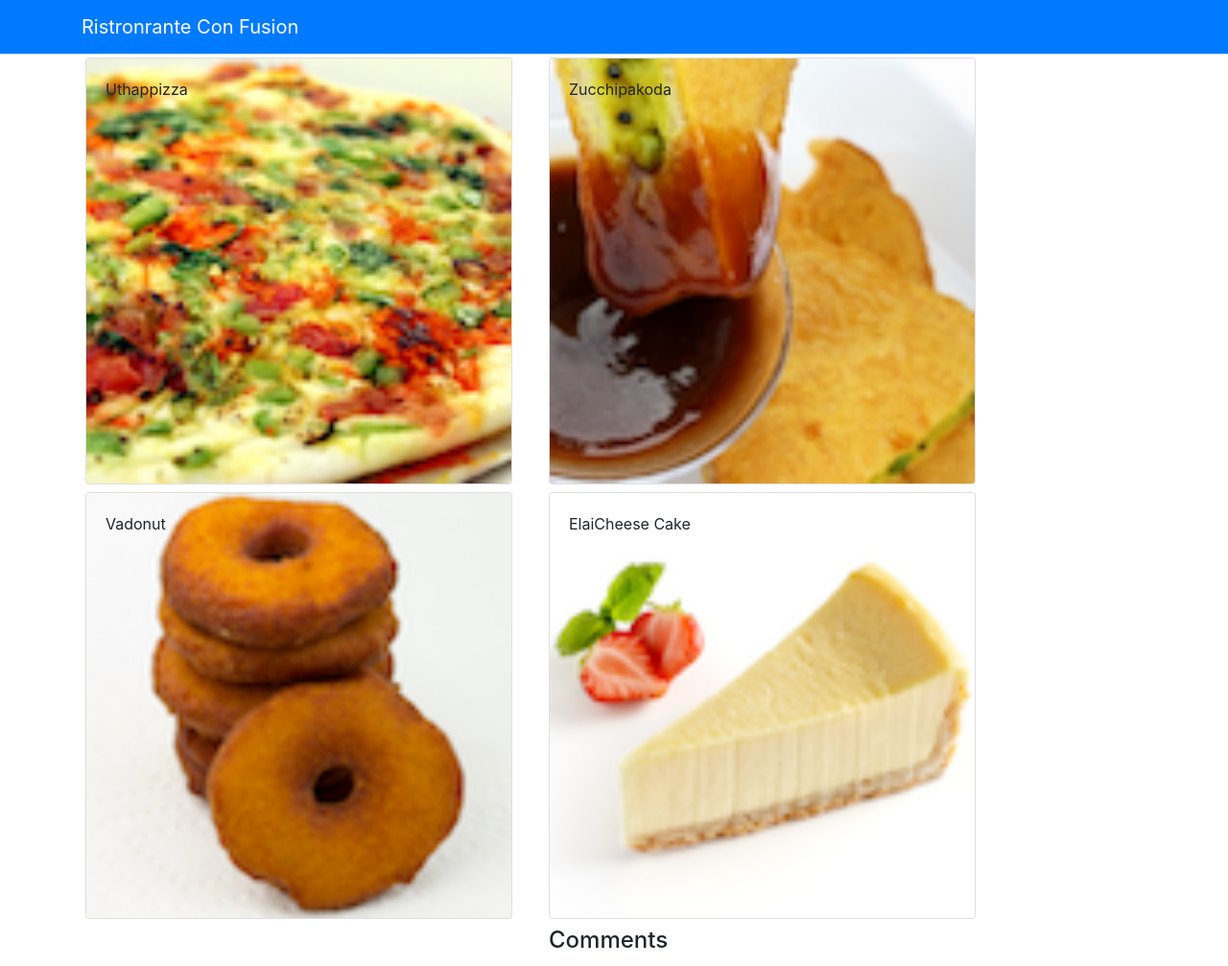
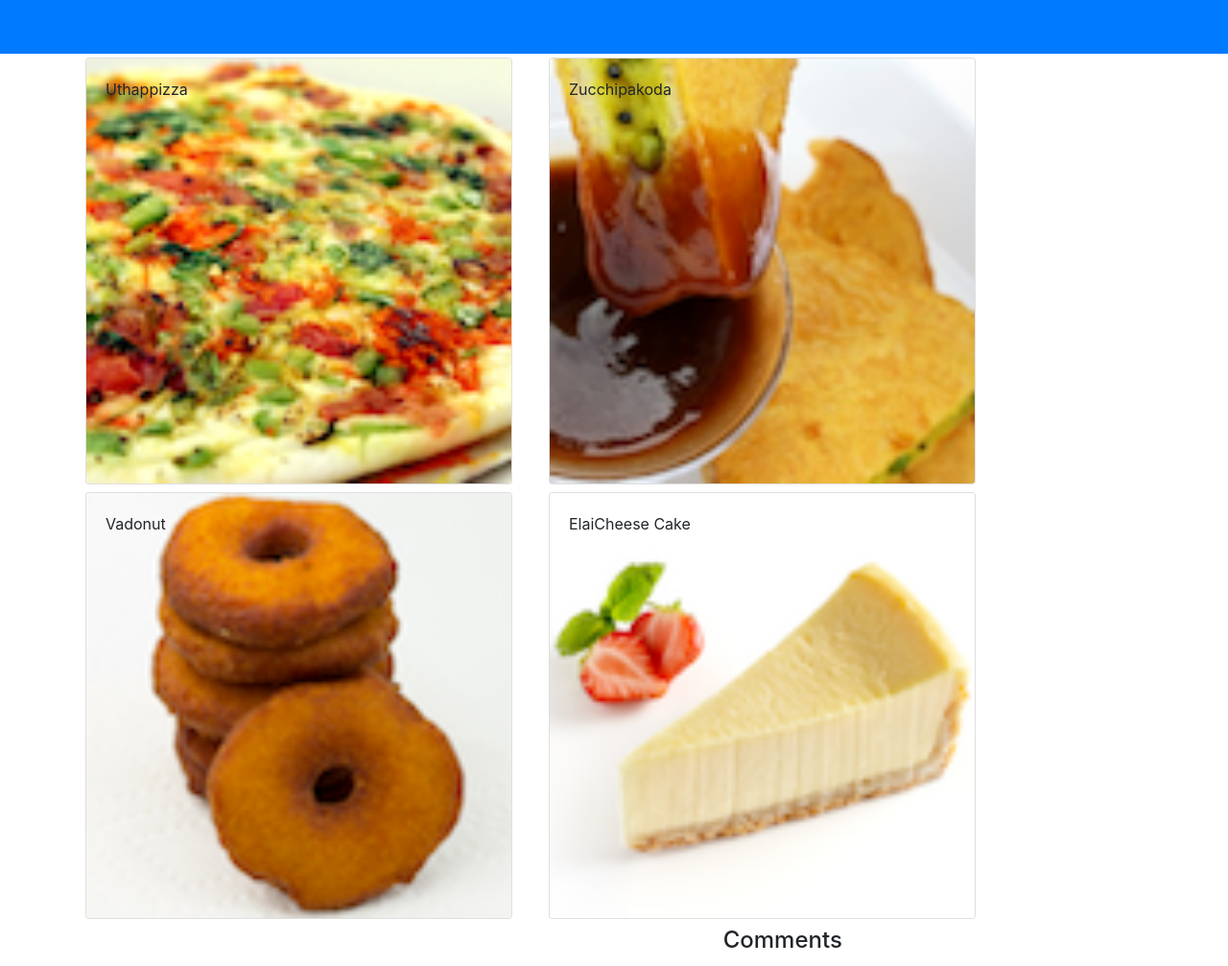
Before and after one commit to ferial71/React_ConFusion, a React (Create React App) app: page / in a window 1280 px wide. Shown: the whole page at 96% size. Built offline with nearby package versions, Linux system fonts and the light colour scheme.

Commit message:
Presentational and Container Components

```diff
--- a/src/App.js
+++ b/src/App.js
@@ -1,26 +1,15 @@
 import React, {Component} from 'react';
-import {Navbar,NavbarBrand} from 'reactstrap';
-import Menu from './components/MenuComponent';
 import './App.css';
 import {DISHES} from './shared/dishes'
+import Main from './components/MainComponent';
+
 
 class App extends Component{
 
-    constructor(props) {
-        super(props);
-        this.state = {
-            dishes: DISHES
-        };
-    }
     render() {
         return (
             <div className="App">
-                <Navbar dark color="primary">
-                    <div className="container">
-                        <NavbarBrand href="/">Ristronrante Con Fusion</NavbarBrand>
-                    </div>
-                </Navbar>
-                <Menu dishes={this.state.dishes} />
+                <Main />
             </div>
         );
     }
--- a/src/components/ DishdetailComponent.js
+++ b/src/components/DishdetailComponent.js
@@ -23,7 +23,6 @@
             );
     }
     renderComments(dish){
-        const header = <h4>Commnets</h4>
         if (dish != null){
             return (
                 dish.comments.map(function (comment) {
@@ -32,7 +31,7 @@
                             <ul></ul>
                                 <li>{comment.comment}</li>
                             <ul></ul>
-                                <li>-- {comment.author},{comment.date.slice(0, 10)}</li>
+                            <p>-- {comment.author}, {new Intl.DateTimeFormat('en-US', { year: 'numeric', month: 'short', day: '2-digit'}).format(new Date(Date.parse(comment.date)))}</p>
 
                         </div>
                     );
@@ -53,7 +52,7 @@
                         {this.renderDish(this.props.dish)}
                     </div>
                     <div className="col-12 col-md-5 m-1">
-                        <h4 left>Comments</h4>
+                        <h4>Comments</h4>
                         {this.renderComments(this.props.dish)}
                     </div>
             </div>
--- /dev/null
+++ b/src/components/MainComponent.js
@@ -0,0 +1,39 @@
+import React, {Component} from 'react';
+import { Navbar, NavbarBrand } from 'reactstrap';
+import Menu from "./MenuComponent";
+import DishDetail from './DishdetailComponent';
+import { DISHES } from '../shared/dishes';
+
+
+class Main extends Component{
+
+    constructor(props) {
+        super(props);
+        this.state = {
+            dishes: DISHES,
+            selectedDish : null
+        };
+    }
+
+    onDishSelect(dishId) {
+        this.setState({ selectedDish: dishId});
+    }
+
+    render() {
+        return (
+            <div>
+                <Navbar color="primary">
+                    <div className="container">
+                        <NavbarBrand href="/">Ristorante Con Fusion</NavbarBrand>
+                    </div>
+                </Navbar>
+                <Menu dishes={this.state.dishes} onClick={(dishId) => this.onDishSelect(dishId)}/>
+                <DishDetail dish={this.state.dishes.filter((dish) => dish.id === this.state.selectedDish)[0]} />
+            </div>
+        );
+    }
+
+
+}
+
+export default Main;
--- a/src/components/MenuComponent.js
+++ b/src/components/MenuComponent.js
@@ -1,26 +1,19 @@
 import React, { Component } from 'react';
-import { Card, CardImg, CardImgOverlay, CardText, CardBody,
-    CardTitle } from 'reactstrap';
-import Dishdetail from "./ DishdetailComponent";
+import { Card, CardImg, CardImgOverlay, CardText, CardBody, CardTitle } from 'reactstrap';
+
 
 
 class Menu extends Component {
 
     constructor(props) {
         super(props);
-        this.state = {
-            selectedDish: null
-        }
-    }
-    onDishSelect(dish) {
-        this.setState({ selectedDish: dish});
+
     }
     render() {
         const menu = this.props.dishes.map((dish) => {
             return (
-                <div className="col-12 col-md-5 m-1">
-                    <Card key={dish.id}
-                          onClick={() => this.onDishSelect(dish)}>
+                <div key={dish.id} className="col-12 col-md-5 m-1">
+                    <Card  onClick={() => this.props.onClick(dish.id)}>
                         <CardImg width="100%" src={dish.image} alt={dish.name} />
                         <CardImgOverlay>
                             <CardTitle>{dish.name}</CardTitle>
@@ -34,7 +27,6 @@
                 <div className="row">
                     {menu}
                 </div>
-                <Dishdetail dish={this.state.selectedDish} />
             </div>
         );
 
```
